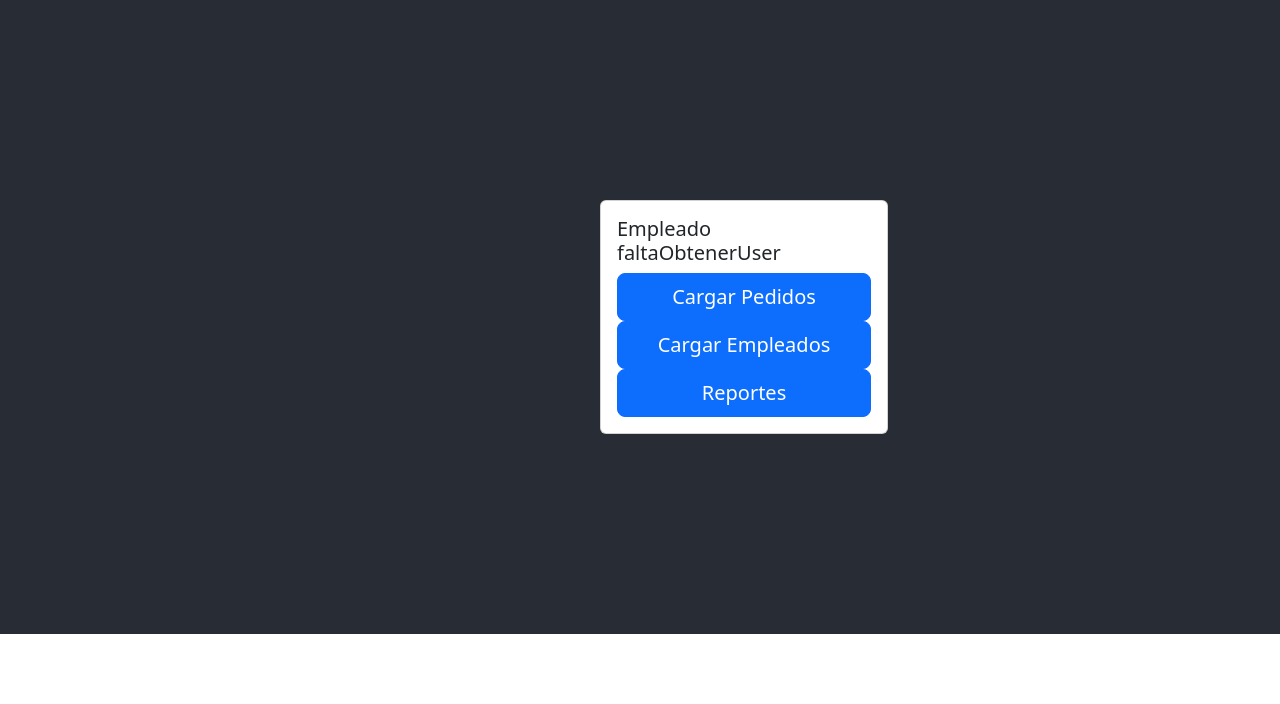
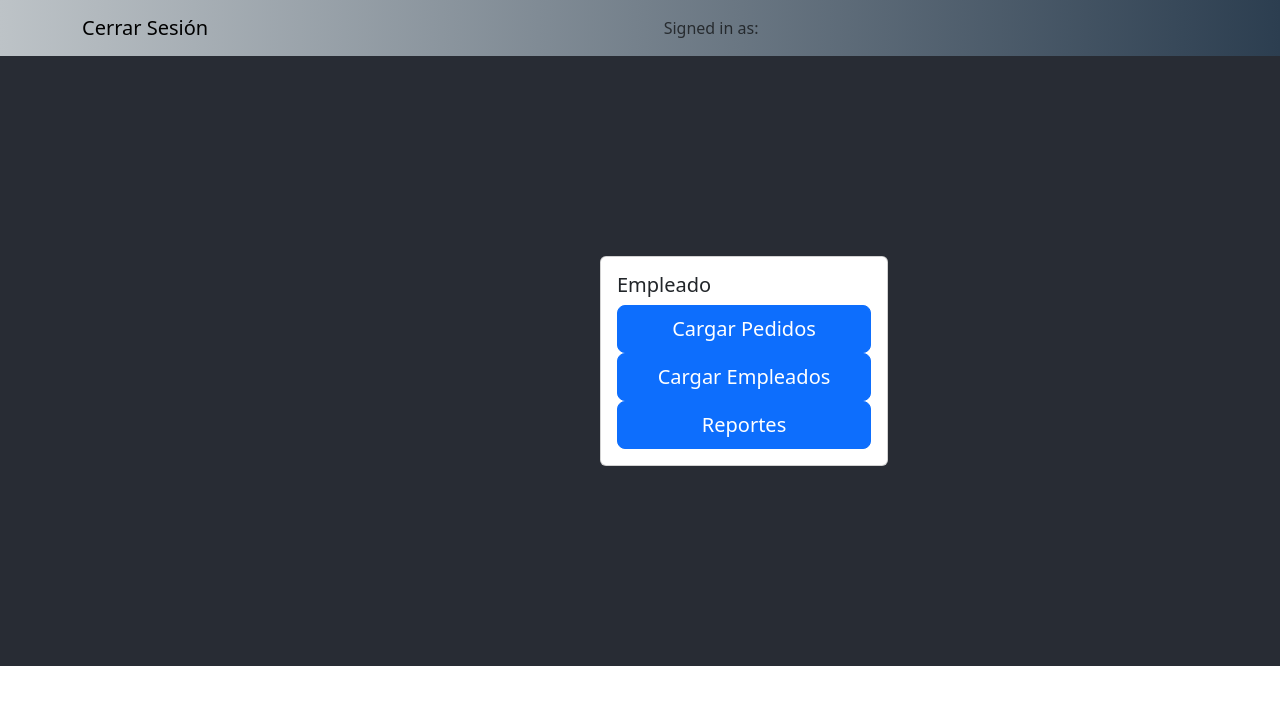
Before and after one commit to DanielGarcia-201901103/EDD_VJ1S2023_PY_201901103, a React (Create React App) app in the folder Frontend/proyectovisual/: page /empleado in a window 1280 px wide. Shown: the top 704 px of the page. Built offline with nearby package versions, Linux system fonts and the light colour scheme.

Commit message:
agregando menu empleados y login funcionando correctamente

```diff
--- a/Frontend/proyectovisual/src/components/menuAdministrador.js
+++ b/Frontend/proyectovisual/src/components/menuAdministrador.js
@@ -62,7 +62,6 @@ export const LoginAdmin = () => {
             }
         })
     }
-
     return (
         <>
             <div >
--- a/Frontend/proyectovisual/src/components/menuEmpleados.js
+++ b/Frontend/proyectovisual/src/components/menuEmpleados.js
@@ -1,9 +1,12 @@
 import Button from "react-bootstrap/Button";
 import Form from "react-bootstrap/Form";
 import Card from "react-bootstrap/Card";
+import Container from 'react-bootstrap/Container';
+import Navbar from 'react-bootstrap/Navbar';
 //import { useState } from 'react';
 
 export const LoginEmpleados = () => {
+    const usuarioIniciado = localStorage.getItem('current');
     /*
       const [userLogin, setUsuario] = useState()
       const [passwordLogin, setPassword] = useState()
@@ -23,8 +26,36 @@ export const LoginEmpleados = () => {
               }
           })
       }*/
+
+    const clickB = async (e) => {
+        /*
+        e.preventDefault();
+        await fetch('http://localhost:5000/Reportes', {
+            method: 'GET',
+            mode: 'cors',
+            headers: {
+                'Access-Control-Allow-Origin': '*',
+                'Content-Type': 'application/json'
+            }
+        })*/
+        alert("hola click")
+    }
+
     return (
         <>
+            <div >
+                <Navbar className="bg-body-tertiary" style={{ background: '#bdc3c7', background: '-webkit-linear-gradient(to right, #bdc3c7, #2c3e50)', background: 'linear-gradient(to right, #bdc3c7, #2c3e50)', minheight: '100vh' }}>
+                    <Container>
+                        <Navbar.Brand href="/">Cerrar Sesión</Navbar.Brand>
+                        <Navbar.Toggle />
+                        <Navbar.Collapse className="justify-content-center">
+                            <Navbar.Text>
+                                Signed in as: {usuarioIniciado}
+                            </Navbar.Text>
+                        </Navbar.Collapse>
+                    </Container>
+                </Navbar>
+            </div>
             <div
                 style={{
                     padding: "200px",
@@ -38,25 +69,25 @@ export const LoginEmpleados = () => {
             >
                 <Card style={{ width: "18rem" }}>
                     <Card.Body>
-                        <Card.Title>Empleado faltaObtenerUser</Card.Title>
+                        <Card.Title>Empleado {usuarioIniciado}</Card.Title>
                         <Form>
                             <Button
                                 className="w-100 btn btn-lg btn-primary"
-                                onClick={alert("Pendiente1")}
+                                onClick={clickB}
                             >
                                 Cargar Pedidos
                             </Button>
                             <br />
                             <Button
                                 className="w-100 btn btn-lg btn-primary"
-                                onClick={alert("Pendiente2")}
+                                onClick={clickB}
                             >
                                 Cargar Empleados
                             </Button>
                             <br />
                             <Button
                                 className="w-100 btn btn-lg btn-primary"
-                                onClick={alert("Pendiente3")}
+                                onClick={clickB}
                             >
                                 Reportes
                             </Button>
--- a/Frontend/proyectovisual/src/components/menuPrincipal.js
+++ b/Frontend/proyectovisual/src/components/menuPrincipal.js
@@ -64,7 +64,6 @@ export const Login = () => {
             window.open("/empleado", "_self");
             //    }
             //})
-            console.log("estoy en cualquier usuario")
         } else {
             swal({
                 title: 'Credenciales Incorrectas!',
```
Also changed, not shown: 1 other file (tests, documents, lock files or other folders).
